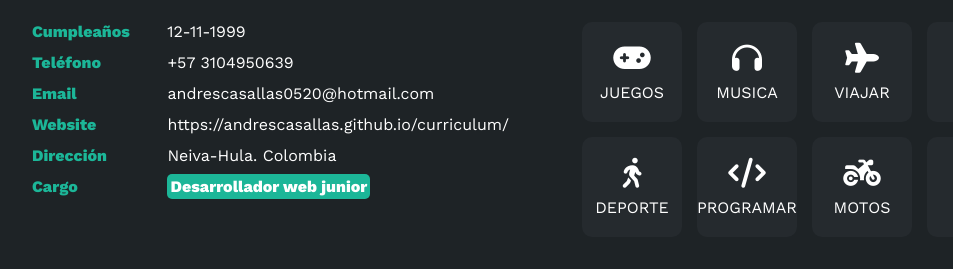
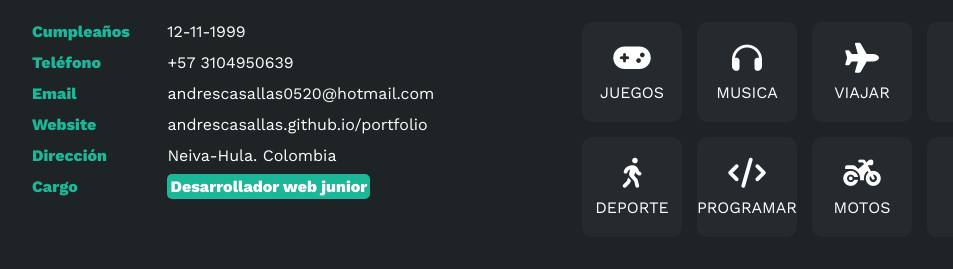
Before and after one commit to Andrescasallas/portfolio, a plain HTML site: page index.html in a window 1280 px wide. Shown: the part 1255-1524 px from the top of the page, 58-1011 px from the left. Drawn offline with nearby package versions, Linux system fonts and the light colour scheme.

Commit message:
Update index.html

```diff
--- a/index.html
+++ b/index.html
@@ -70,7 +70,7 @@
                         </li>
                         <li>
                             <strong>Website</strong>
-                            https://andrescasallas.github.io/curriculum/
+                            andrescasallas.github.io/portfolio
                         </li>
                         <li>
                             <strong>Dirección</strong>
```
